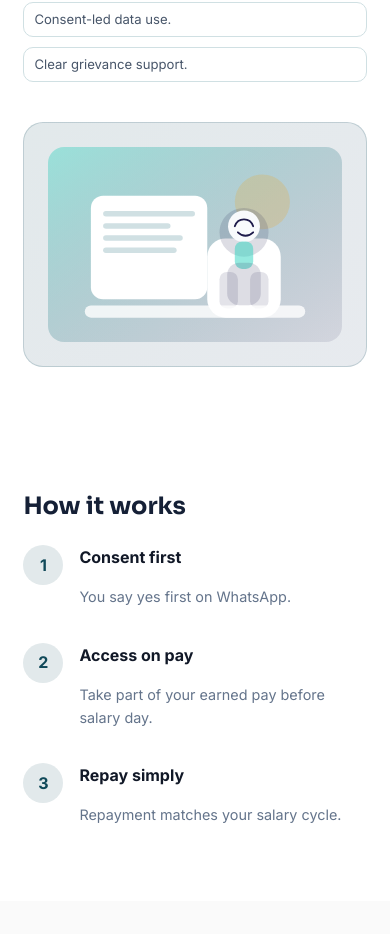
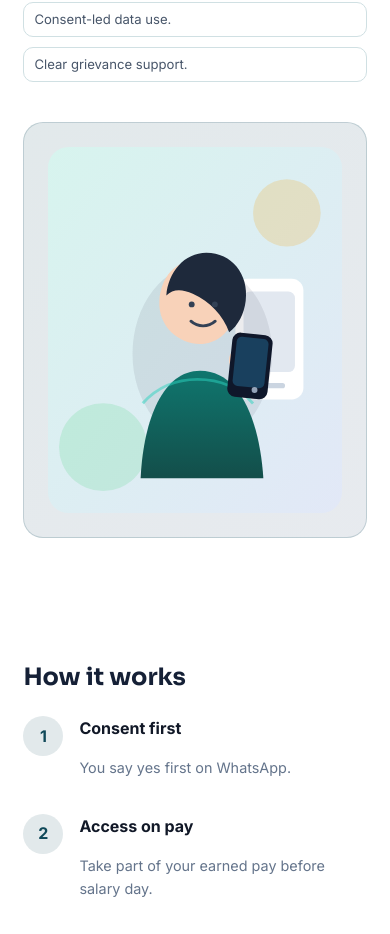
Before and after one commit to Payday-Tech/itspayday, a Next.js app: page / in a window 390 px wide. Shown: the part 789-1723 px from the top of the page. Built offline with nearby package versions, Linux system fonts and the light colour scheme; no server answers.

Commit message:
Update home hero to use portrait woman-phone image

```diff
--- a/app/globals.css
+++ b/app/globals.css
@@ -452,6 +452,12 @@ label {
   .how-it-works-row {
     grid-template-columns: 1fr;
   }
+
+  .hero-image-frame {
+    width: 100%;
+    max-width: 420px;
+    aspect-ratio: 3 / 4;
+  }
 }
 
 .mobile-nav {
@@ -483,6 +489,20 @@ label {
 .hero-visual img {
   border-radius: 16px;
   width: 100%;
+}
+
+.hero-image-frame {
+  position: relative;
+  width: min(100%, 460px);
+  aspect-ratio: 4 / 5;
+  margin: 0 auto;
+  overflow: hidden;
+  border-radius: 16px;
+}
+
+.hero-image-frame img {
+  width: 100%;
+  height: 100%;
 }
 
 .trust-box {
--- a/app/page.tsx
+++ b/app/page.tsx
@@ -88,13 +88,16 @@ export default function Home() {
           </div>
         </div>
         <div className="hero-visual">
-          <Image
-            src="/payday-hero.svg"
-            alt="A domestic worker smiling while using her phone"
-            width={960}
-            height={640}
-            priority
-          />
+          <div className="hero-image-frame">
+            <Image
+              src="/home-hero-woman-phone.svg"
+              alt="A smiling woman checking her smartphone"
+              fill
+              priority
+              sizes="(max-width: 860px) 100vw, 45vw"
+              style={{ objectFit: 'cover', objectPosition: 'center top' }}
+            />
+          </div>
         </div>
       </section>
 
```
Also changed, not shown: public/home-hero-woman-phone.svg (added), public/payday-hero.svg (deleted).
